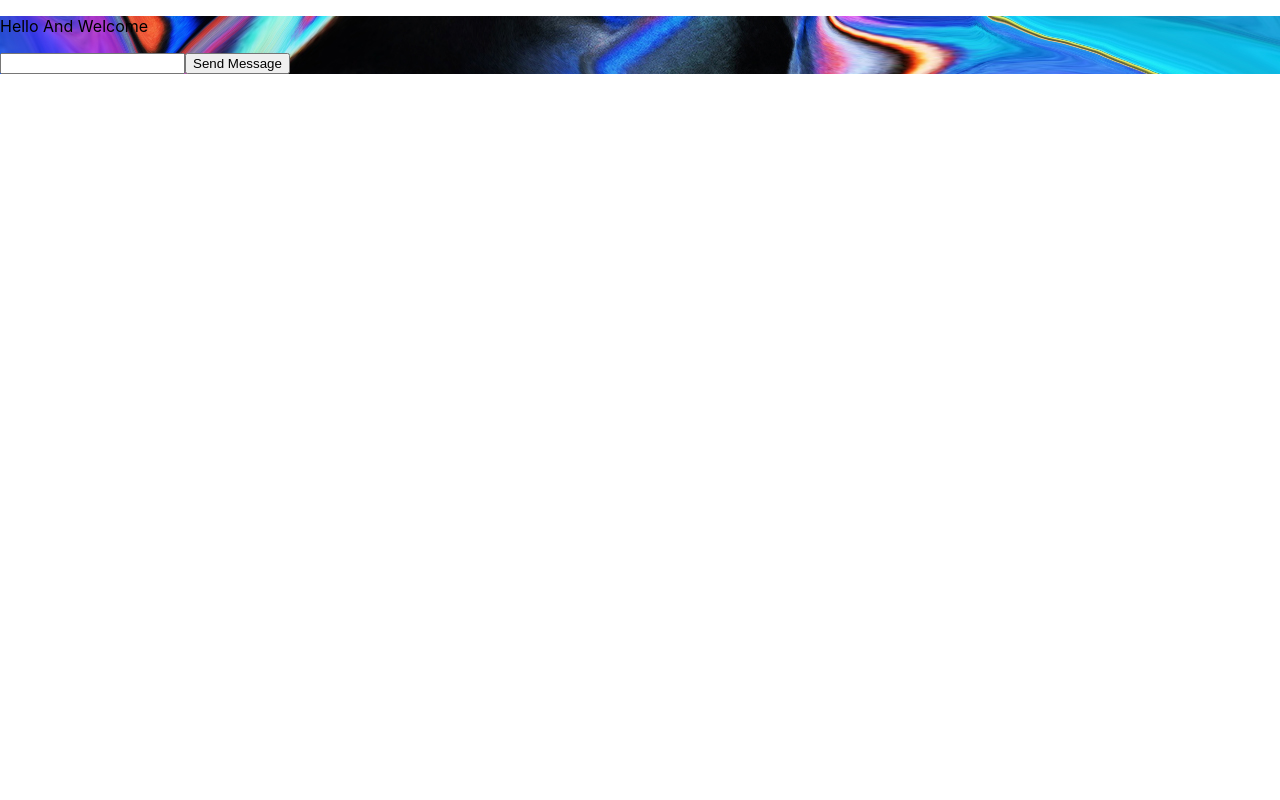
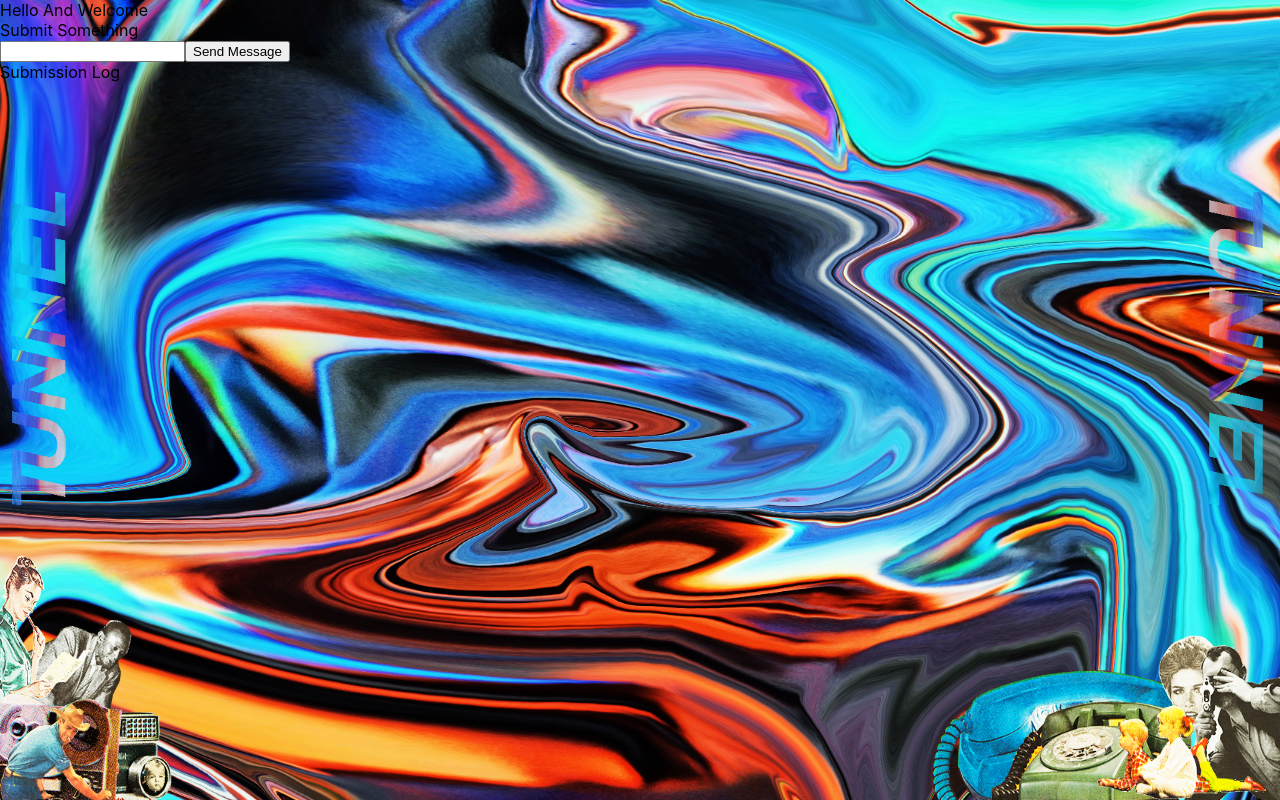
Before and after one commit to tripp528/tunnel-season-one, a React (Create React App) app: page / in a window 1280 px wide. Built offline with nearby package versions, Linux system fonts and the light colour scheme.

Commit message:
page nav, isolate message form and message board out

```diff
--- a/src/App.js
+++ b/src/App.js
@@ -1,8 +1,7 @@
 import React, { useState, useEffect } from "react"
 import io from "socket.io-client"
 
-// assets
-import background_land from "./Assets/1_Landing Page/1_Background.jpg"
+import ConditionalRouter from './ConditionalRouter'
 
 // let endPoint = "http://localhost:5000"
 // let endPoint = "/"
@@ -13,57 +12,9 @@ console.log("process.env.REACT_APP_API_URL", process.env.REACT_APP_API_URL)
 let socket = io.connect(`${endPoint}`) // {transports: ['websocket']} to get working on heroku ??
 
 const App = () => {
-  const [messages, setMessages] = useState([])
-  const [message, setMessage] = useState("")
-
-  useEffect(() => {
-    getMessages()
-  }, [messages.length])
-
-  useEffect(() => {
-    get_message_history()
-    socket.emit("logged_in")
-  }, [])
-
-  const get_message_history = () => {
-    socket.on("message_history", message_history => {
-      message_history.reverse()
-      setMessages([...message_history.map(m => m.content)])
-    })
-  }
-
-  const getMessages = () => {
-    socket.on("message", msg => {
-      setMessages([msg, ...messages])
-    })
-  }
-
-  // On Change
-  const onChange = e => {
-    setMessage(e.target.value)
-  }
-
-  // On Click
-  const onClick = () => {
-    if (message !== "") {
-      socket.emit("message", message)
-      setMessage("")
-    } else {
-      alert("Please Add A Message")
-    }
-  }
-
   return (
-    <div style={{ backgroundImage: `url(${background_land})` }}>
-      <p> Hello And Welcome </p>
-      <input value={message} name="message" onChange={e => onChange(e)} />
-      <button onClick={() => onClick()}>Send Message</button>
-      {messages.length > 0 &&
-        messages.sort( (a, b) => b.id - a.id ).map(msg => (
-          <div>
-            <p>{msg}</p>
-          </div>
-        ))}
+    <div>
+      <ConditionalRouter socket={socket}/>
     </div>
   )
 }
--- /dev/null
+++ b/src/ConditionalRouter.js
@@ -0,0 +1,24 @@
+import React, { useState } from 'react'
+
+import LandingPage from './LandingPage'
+
+const ConditionalRouter = ({ socket }) => {
+
+  const [ page, set_page ] = useState('landing')
+
+  return (
+    <div>
+      {page === 'landing' ?
+        <LandingPage socket={socket} set_page={set_page} />
+      : null}
+
+      {page === 'tunnel_choice' ?
+        <div> tunnel_choice </div>
+      : null}
+
+    </div>
+  )
+}
+
+
+export default ConditionalRouter
--- /dev/null
+++ b/src/LandingPage.js
@@ -0,0 +1,24 @@
+import React, { useState, useEffect } from "react"
+
+import SubmitForm from './SubmitForm'
+import SubmissionLog from './SubmissionLog'
+import background_land from "./Assets/1_Landing Page/1_Background.jpg"
+
+const LandingPage = ({ socket, set_page }) => {
+
+  return (
+    <div style={{
+      backgroundImage: `url(${background_land})`,
+      padding: 0,
+      height: '100vh',
+      backgroundRepeat: 'no-repeat',
+      backgroundSize: '100% 100%'
+    }}>
+      <div> Hello And Welcome </div>
+      <SubmitForm socket={socket} set_page={set_page} />
+      <SubmissionLog socket={socket}/>
+    </div>
+  )
+}
+
+export default LandingPage
--- /dev/null
+++ b/src/SubmissionLog.js
@@ -0,0 +1,42 @@
+import React, { useState, useEffect } from "react"
+
+const SubmissionLog = ({ socket }) => {
+
+  const [messages, setMessages] = useState([])
+
+  useEffect(() => {
+    getMessages()
+  }, [messages.length])
+
+  useEffect(() => {
+    get_message_history()
+    socket.emit("logged_in")
+  }, [])
+
+  const get_message_history = () => {
+    socket.on("message_history", message_history => {
+      message_history.reverse()
+      setMessages([...message_history.map(m => m.content)])
+    })
+  }
+
+  const getMessages = () => {
+    socket.on("message", msg => {
+      setMessages([msg, ...messages])
+    })
+  }
+
+  return (
+    <div>
+      <div> Submission Log </div>
+      {messages.length > 0 &&
+        messages.sort( (a, b) => b.id - a.id ).map(msg => (
+          <div>
+            <div>{msg}</div>
+          </div>
+        ))}
+    </div>
+  )
+}
+
+export default SubmissionLog
--- /dev/null
+++ b/src/SubmitForm.js
@@ -0,0 +1,33 @@
+import React, { useState, useEffect } from "react"
+
+import background_land from "./Assets/1_Landing Page/1_Background.jpg"
+
+const SubmitForm = ({ socket, set_page }) => {
+  const [message, setMessage] = useState("")
+
+  // On Change
+  const onChange = e => {
+    setMessage(e.target.value)
+  }
+
+  // On Click
+  const onClick = () => {
+    if (message !== "") {
+      socket.emit("message", message)
+      setMessage("")
+      set_page('tunnel_choice')
+    } else {
+      alert("Please Add A Message")
+    }
+  }
+
+  return (
+    <div>
+      <div> Submit Something </div>
+      <input value={message} name="message" onChange={e => onChange(e)} />
+      <button onClick={() => onClick()}>Send Message</button>
+    </div>
+  )
+}
+
+export default SubmitForm
--- a/src/index.css
+++ b/src/index.css
@@ -1,5 +1,11 @@
+html {
+  padding: 0;
+  margin: 0;
+}
 body {
   margin: 0;
+  padding: 0;
+  padding-bottom: 0px;
   font-family: -apple-system, BlinkMacSystemFont, 'Segoe UI', 'Roboto', 'Oxygen',
     'Ubuntu', 'Cantarell', 'Fira Sans', 'Droid Sans', 'Helvetica Neue',
     sans-serif;
```
Also changed, not shown: 1 other file (tests, documents, lock files or other folders).
